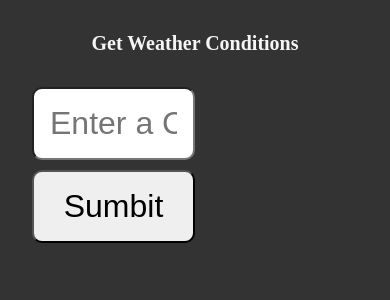
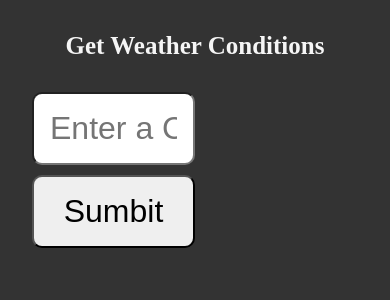
Before and after one commit to Glenn-Sensei/python-weather, a Python web app: template templates/index.html in a window 390 px wide. Shown: the top 300 px of the page. Run offline with Jinja, Linux system fonts and the light colour scheme; the template is opened without the code that fills it, so the values that code supplies are empty.

Commit message:
Adjust font sizes in mobile media query
Increase font size for h1 and p elements in mobile view.

```diff
--- a/static/styles/style.css
+++ b/static/styles/style.css
@@ -25,7 +25,7 @@ button {
 
 @media (max-width: 600px) {
   h1 {
-    font-size: 20px;
+    font-size: 25px;
     text-align: center;
   }
 
@@ -33,4 +33,8 @@ button {
     width: 50%;
     margin-bottom: 10px;
   }
+
+  p {
+    font-size: 10px;
+  }
 }
```
